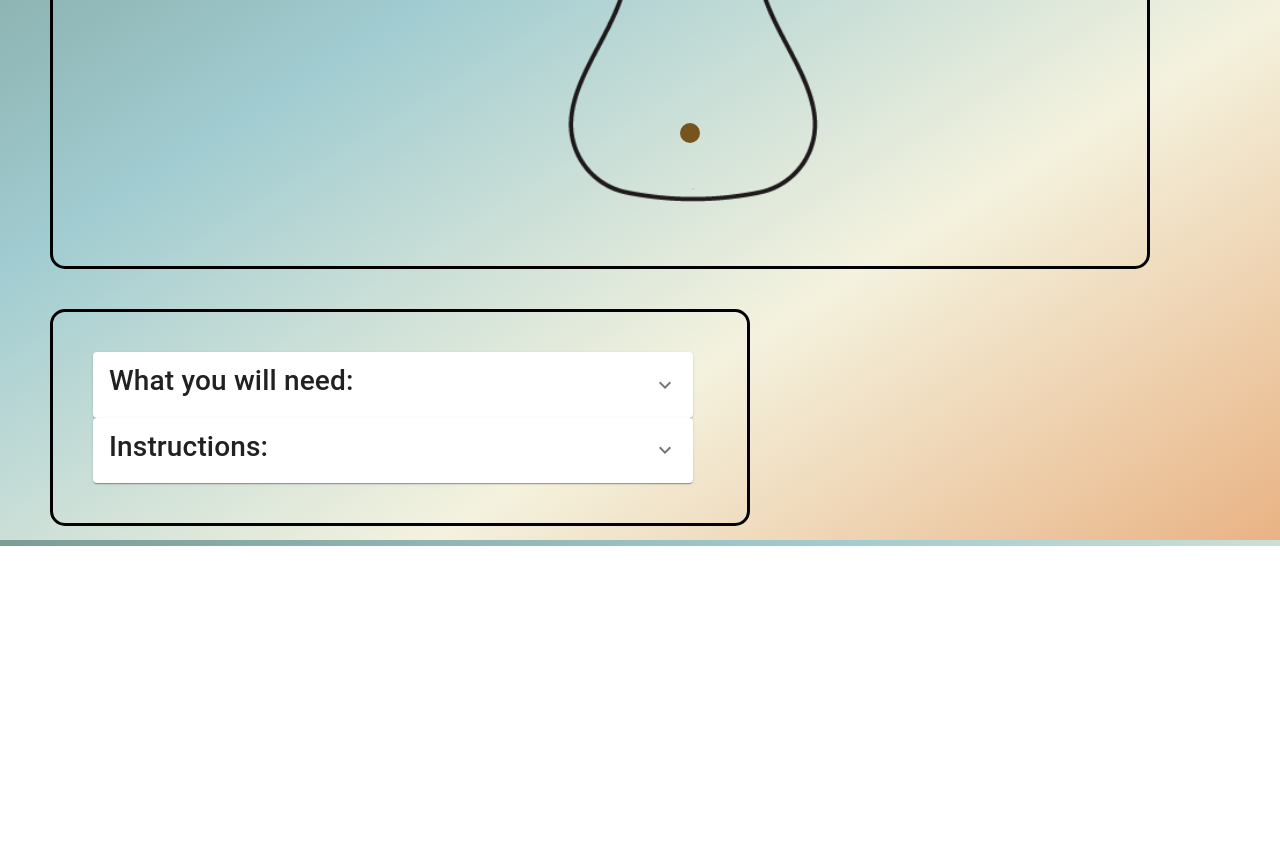
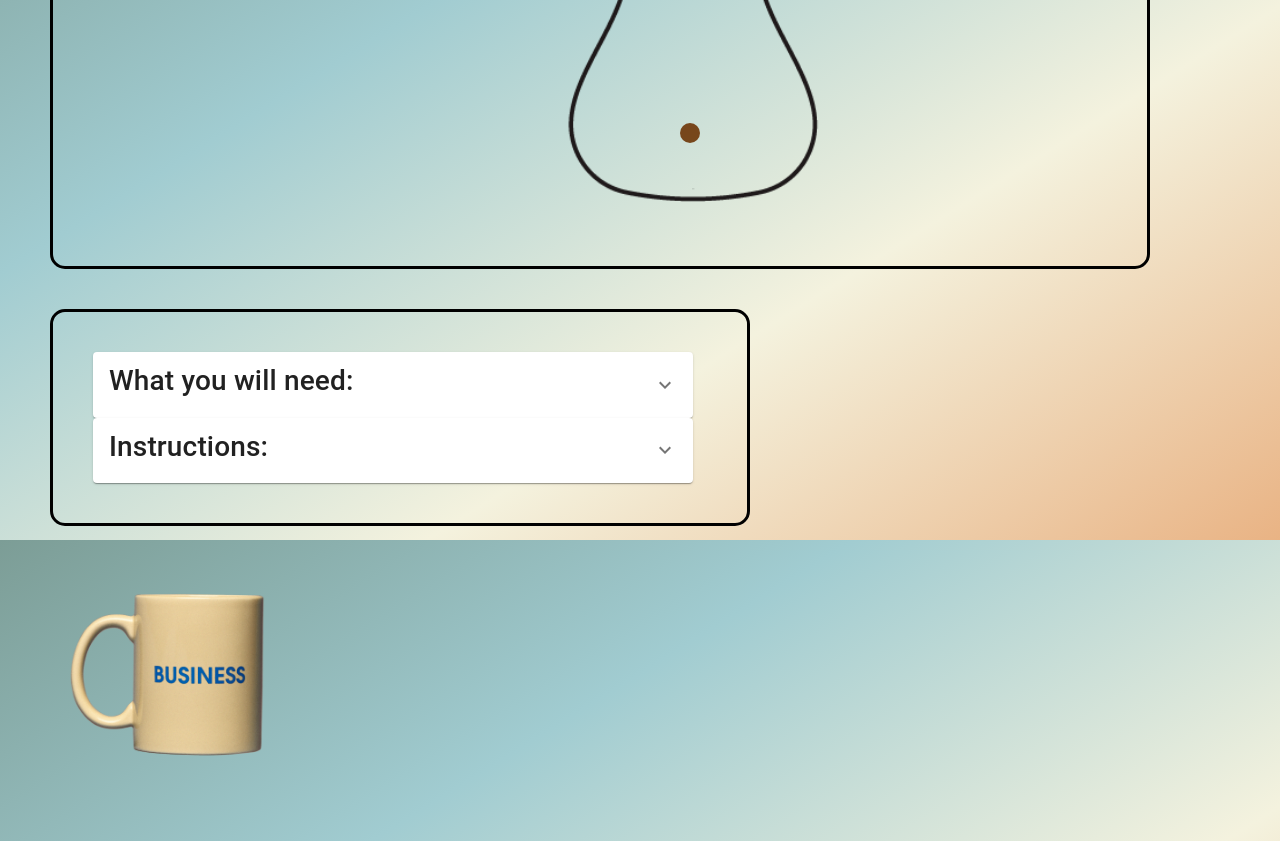
Before and after one commit to ekmagiccat/capstone, a React (Create React App) app: page / in a window 1280 px wide. Shown: the part 1060-1901 px from the top of the page. Before the commit the page ends 1606 px from the top, so only its background shows below. Built offline with nearby package versions, Linux system fonts and the light colour scheme.

Commit message:
add mug popup

```diff
--- a/src/components/App.tsx
+++ b/src/components/App.tsx
@@ -2,6 +2,7 @@ import React from "react";
 import Header from "./Header";
 import Instructions from "./Instructions";
 import GamePlay from "./GamePlay";
+import MugPopUp from "./MugPopUp";
 
 const App = () => {
   return (
@@ -9,6 +10,7 @@ const App = () => {
       <Header />
       <GamePlay />
       <Instructions />
+      <MugPopUp />
     </div>
   );
 };
--- /dev/null
+++ b/src/components/MugPopUp.tsx
@@ -0,0 +1,40 @@
+import React from "react";
+import "bootstrap/dist/css/bootstrap.min.css";
+import "bootstrap/js/src/modal";
+import mug from "../images/coffeeMug.png";
+
+const MugPopUp = () => {
+  return (
+    <div>
+      <img
+        src={mug}
+        alt="yellow coffee mug that says 'business'"
+        data-bs-toggle="modal"
+        className="w-25 h-35"
+        data-bs-target="#coffeeMug"
+      />
+      <div
+        className="modal fade"
+        id="coffeeMug"
+        tabIndex={-1}
+        aria-hidden="true"
+      >
+        <div className="modal-dialog">
+          <div className="modal-content">
+            <div className="modal-body">
+              <button
+                type="button"
+                className="btn-close"
+                data-bs-dismiss="modal"
+                aria-label="Close"
+              ></button>
+              <img src={mug} className="d-block w-100" />
+            </div>
+          </div>
+        </div>
+      </div>
+    </div>
+  );
+};
+
+export default MugPopUp;
--- a/src/index.css
+++ b/src/index.css
@@ -69,7 +69,7 @@ button:focus {
   position: absolute;
   width: 20px;
   height: 20px;
-  background-color: #6a3c00dc;
+  background-color: #6a3000df;
   border-radius: 50%;
   top: 450px;
   left: 145px;
```
Also changed, not shown: src/components/Background.tsx (deleted, +0 -20 lines), src/components/PourOver.tsx (deleted, +0 -16 lines), src/images/pour-over.png (deleted), 1 other file (tests, documents, lock files or other folders).
